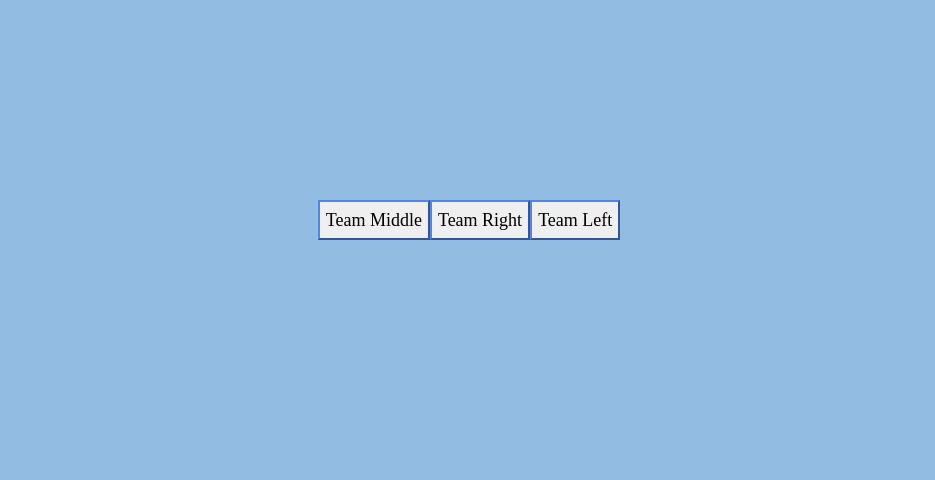
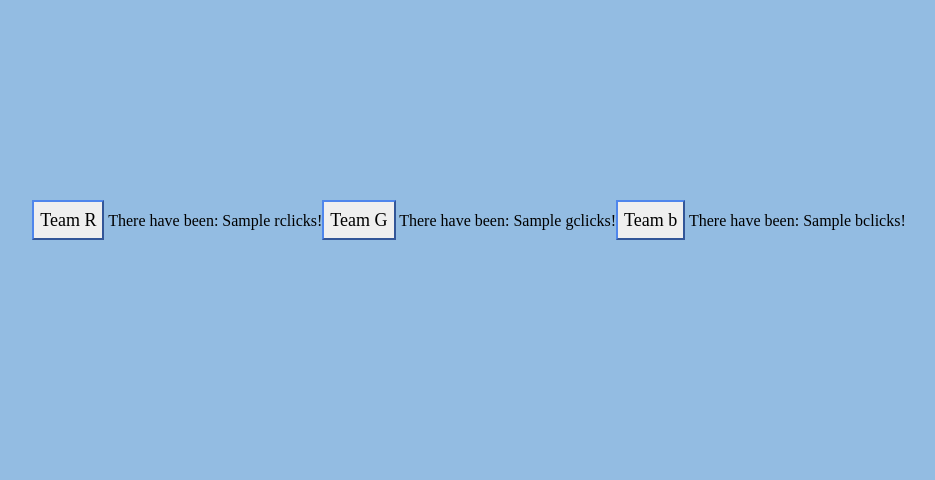
Before and after one commit to Ka1ea/Graphing-Junkie, a Flask app: template src/templates/barClicker.html in a window 1280 px wide. Shown: the part 188-668 px from the top of the page, without its empty margins (171-1106 px from the left). Run offline with Flask 2, Linux system fonts and the light colour scheme; the template is opened without the code that fills it: most values are stand-ins (such as "Sample title", 1, 10 or a date in 2020); parts of the project's set-up code (start-up, migrations or seed data) failed here and were passed over.

Commit message:
Base working, no static

```diff
--- a/src/templates/barClicker.html
+++ b/src/templates/barClicker.html
@@ -3,11 +3,14 @@
 
 <head>
     <title>competition?</title>
+    <link rel="shortcut icon" href="https://cdn-icons-png.flaticon.com/512/65/65654.png">
+    <meta charset="utf-8">
+    <meta name="viewport" content="width=device-width, initial-scale=1">
 </head>
 
-<body style="background-color: rgb(147, 188, 226); height:100vh; display:flex; align-items:center; justify-content:center;">
+<body
+    style="background-color: rgb(147, 188, 226); height:100vh; display:flex; align-items:center; justify-content:center;">
     <style>
-
         .flexbox {
             display: flex;
             flex-direction: row;
@@ -18,44 +21,53 @@
 
         }
 
-        .left {
-            display: flex;
-            flex-direction: row;
-            justify-content: left;
-            align-items: left;
-
-            height: 70px;
-            border: 1px transparent rgba(216, 239, 216, 0);
+        .col {
+            flex-direction: column;
         }
 
-        .right {
-            display: flex;
-            flex-direction: row;
-            justify-content: right;
-            align-items: right;
-            height: 70px;
-            border: 1px transparent rgba(216, 239, 216, 0);
+        .buttonstyle {
+            height: 40px;font-family: 'Luminari'; font-size: large; border-color: rgb(79, 134, 236);
         }
     </style>
-    <!-- <div class="center"> -->
-        <div class="flexbox">
-            <button style="height: 40px;font-family: 'Luminari'; font-size: large; border-color: rgb(79, 134, 236);"> <!--
-                onclick=""> -->
-                Team Middle
+
+    <div class="flexbox">
+        <div class="col">
+            <button class="buttonstyle">
+                Team R
             </button>
-            <div class="center">
-                <button style="height: 40px;font-family: 'Luminari'; font-size: large; border-color: rgb(79, 134, 236);">
-                    <!-- onclick=""> -->
-                    Team Right
-                </button>
-            </div>
-            <div class="center">
-                <button style="height: 40px;font-family: 'Luminari'; font-size: large; border-color: rgb(79, 134, 236);">
-                    <!-- onclick=""> -->
-                    Team Left
-                </button>
-            </div>
+
+            {%if rclicks %}
+            <span>There have been: {{ rclicks }}!</span>
+            {% else %}
+            <span>Error no click val</span>
+            {% endif %}
         </div>
-    <!-- </div> -->
+
+
+        <div class="col">
+            <button class="buttonstyle">
+                Team G
+            </button>
+
+            {%if gclicks %}
+            <span>There have been: {{ gclicks }}!</span>
+            {% else %}
+            <span>Error no click val</span>
+            {% endif %}
+
+        </div>
+
+        <div class="col">
+            <button class="buttonstyle">
+                Team b
+            </button>
+
+            {%if bclicks %}
+            <span>There have been: {{ bclicks }}!</span>
+            {% else %}
+            <span>Error no click val</span>
+            {% endif %}
+        </div>
+        </div>
 
 </html>
--- a/src/views.py
+++ b/src/views.py
@@ -12,25 +12,27 @@ def db_get_all():
 
 
 def db_get_by_id(id):
-    cursor.execute('SELECT * FROM colorwars WHERE id = %s', (id, ))
+    cursor.execute('SELECT * FROM colorwars WHERE colorgroup = %s', (id, ))
     result = cursor.fetchone()
     return result
 
 
 
 def db_update_group(team):
-    cursor.execute("UPDATE colorwars SET score = ISNULL(ID, 0) + 1 WHERE id = %s")
+    cursor.execute("UPDATE colorwars SET score = ISNULL(ID, 0) + 1 WHERE colorgroup = %s")
     connection.commit()
 
 
 
 @app.route("/", methods=['GET', 'POST'])
 def home():
-    rval, gval, bval = db_get_all()
+    results = db_get_all()
+    print(results)
+    rval, gval, bval = [x[-1] for x in results]
     return render_template("barClicker.html",
-                           rval = rval,
-                           gval = gval,
-                           bval = bval)
+                           rclicks = rval,
+                           gclicks = gval,
+                           bclicks = bval)
 
 @app.route("/about/")
 def about():
```
Also changed, not shown: src/__init__.py (+19 -15 lines).
